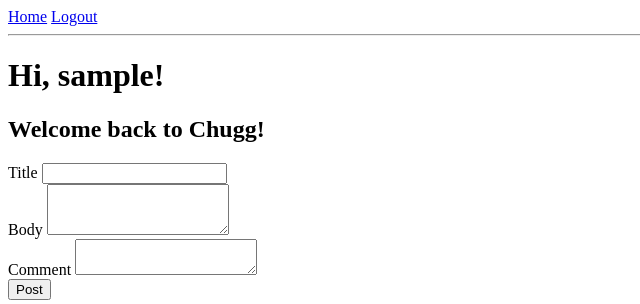
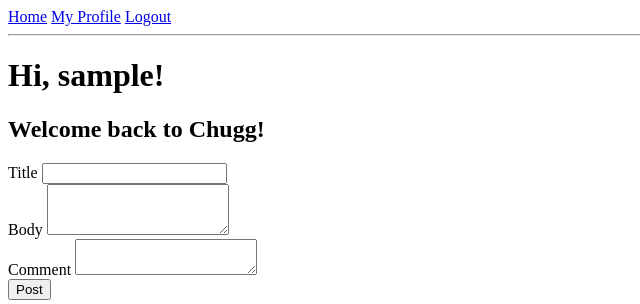
Before and after one commit to Radrados/agileProject, a Flask app: page / in a window 1280 px wide. Shown: the top 304 px of the page, without its empty margins (0-640 px from the left). Run offline with Flask 3, Linux system fonts and the light colour scheme; the visitor is signed in with stand-in values (Sample User, id 1); data that the repository does not hold is empty; some libraries are stand-ins or nearby versions.

Commit message:
Added new nav link to My Profile page

```diff
--- a/app/templates/base.html
+++ b/app/templates/base.html
@@ -19,6 +19,7 @@
             <a class="nav-item nav-link" id="login" href="{{ url_for('login') }}">Login</a>
             <a class="nav-item nav-link" id="register" href="{{ url_for('register') }}">Register</a>
             {% else %}
+            <a class="nav-item nav-link" id="user_profile" href="{{ url_for('user', username=current_user.username) }}">My Profile</a>
             <a class="nav-item nav-link" id="logout" href="{{ url_for('logout') }}">Logout</a>
             {% endif %}
         </div>
```
